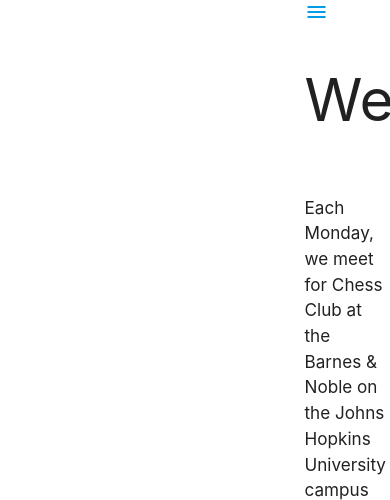
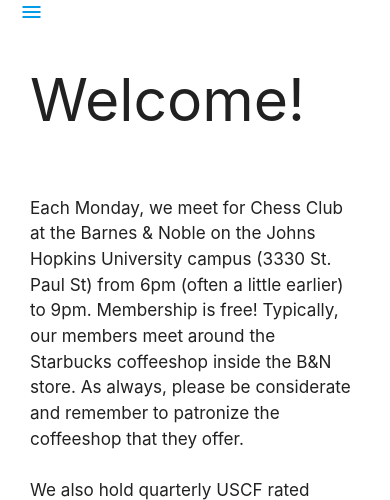
Before and after one commit to bsmiller25/charmcitychess, a Django app: page / in a window 390 px wide; the page is wider, and only the part inside the window is pictured. Shown: the top 500 px of that part. Run offline with Django 3.2, Linux system fonts and the light colour scheme; some libraries are stand-ins or nearby versions; grey boxes are pictures that could not be loaded.

Commit message:
slightly better mobile

```diff
--- a/ccc/static/ccc/css/custom.css
+++ b/ccc/static/ccc/css/custom.css
@@ -4,9 +4,13 @@
 body {
     height: 100%;
 }
+
+@media (min-width: 800px) {
 header, main, footer {
     padding-left: 300px;
 }
+}
+
 main {
     height: 100%;
 }
--- a/ccc/templates/ccc/index.html
+++ b/ccc/templates/ccc/index.html
@@ -8,6 +8,10 @@
 {% block content %}
 
     <div class="container">
+
+	<div class="row">
+
+	    <div class="col s12">
 
 		<h1>Welcome!</h1>
 
@@ -24,6 +28,8 @@
 		<div id="mapid"></div>
 
 	    </div>
+	</div>
+    </div>
 
     <script>
      var mymap = L.map('mapid').setView([39.328630, -76.616330], 15);
```
Lines whose indentation alone changed are shown as unchanged.
